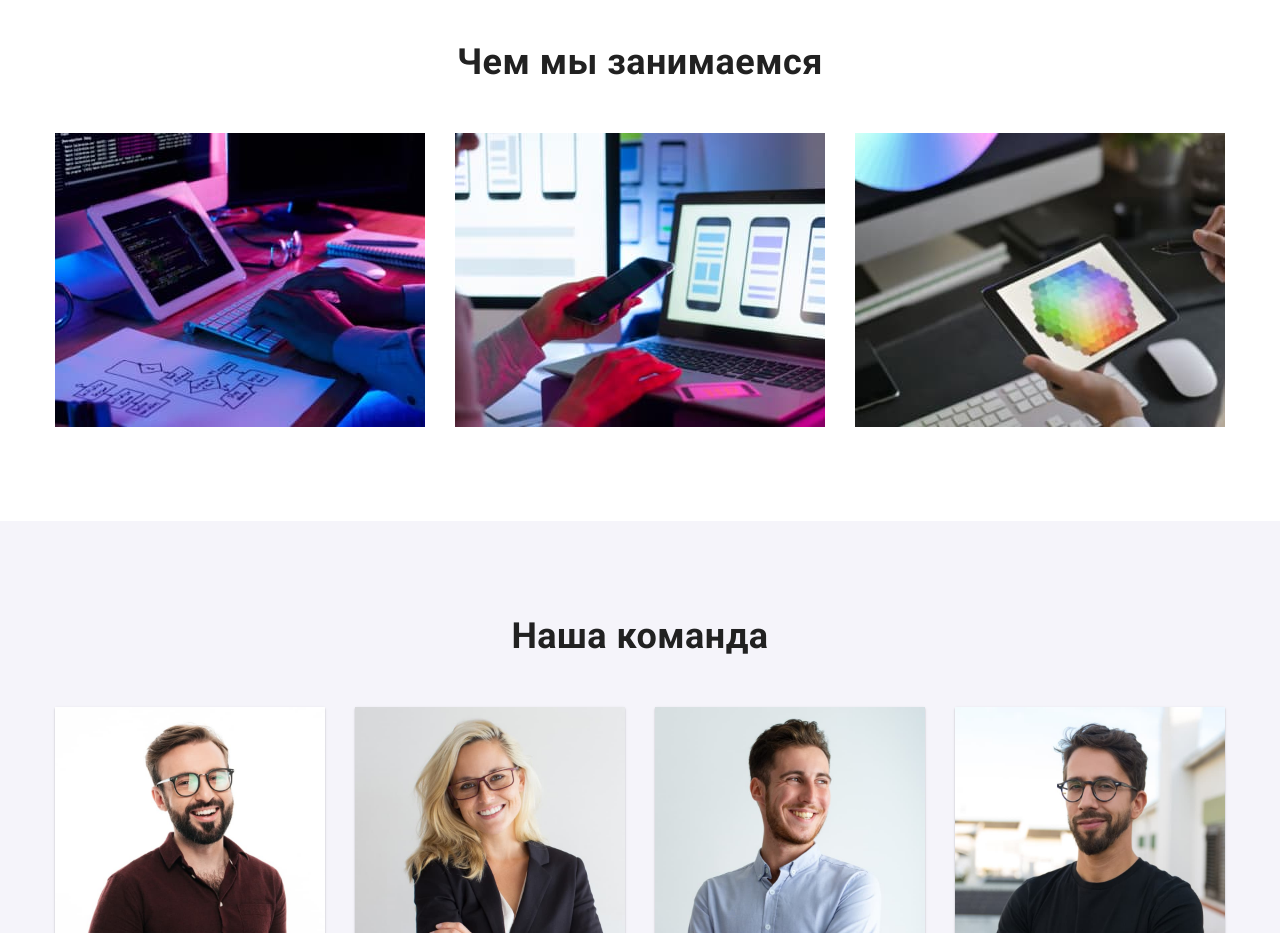
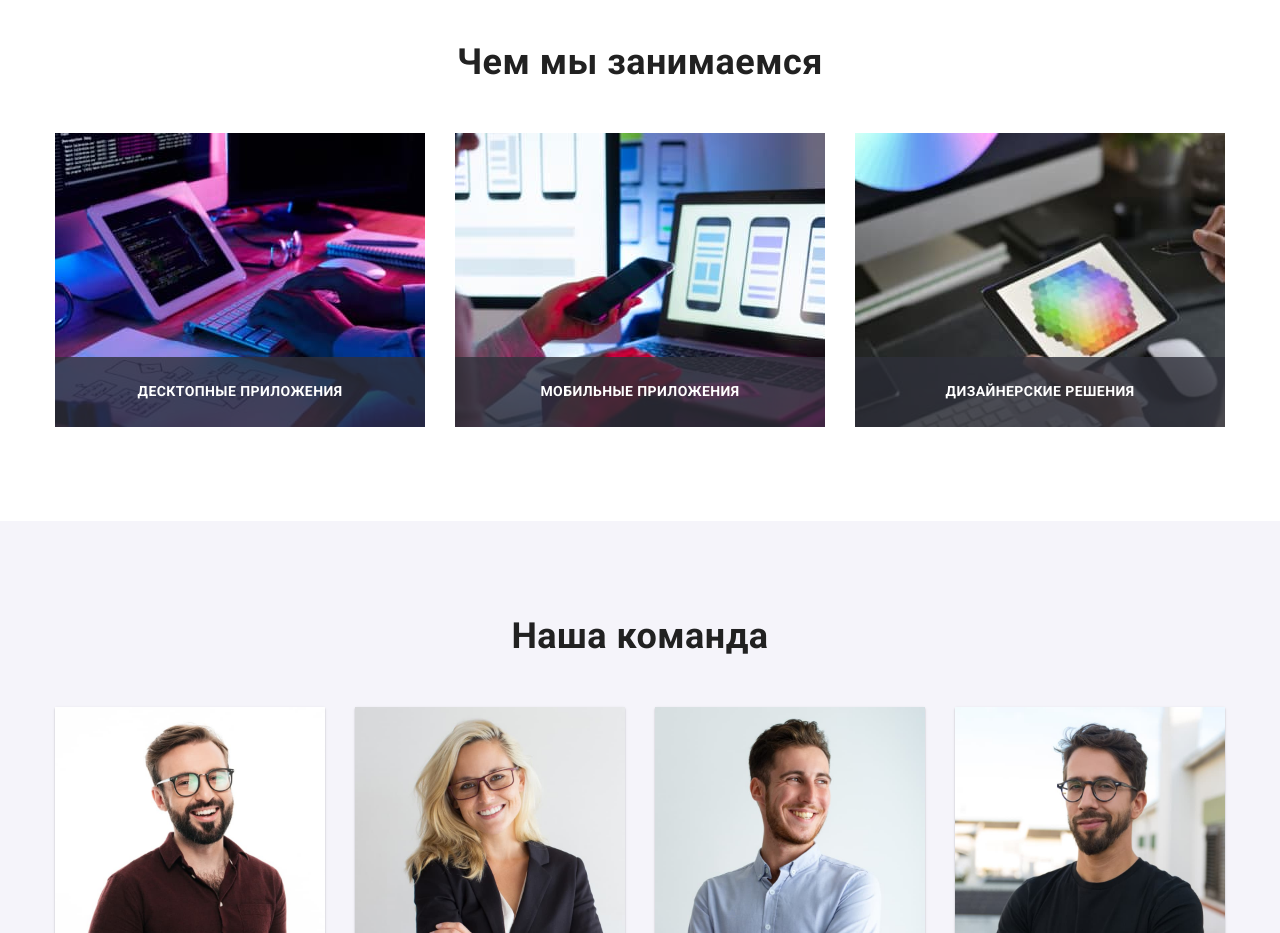
Before and after one commit to KatyaKolchanova/goit-markup-hw-05, a plain HTML site: page index.html in a window 1280 px wide. Shown: the part 1080-2013 px from the top of the page. Drawn offline with nearby package versions, Linux system fonts and the light colour scheme.

Commit message:
Ljбавляет лейблы на картинки в секции Услуги

```diff
--- a/css/styles.css
+++ b/css/styles.css
@@ -275,8 +275,31 @@ img {
   display: flex;
 }
 
+.services-list .item {
+  position: relative;
+}
+
 .services-list .item:not(:last-child) {
   margin-right: 30px;
+}
+
+.item-label {
+  position: absolute;
+  bottom: 0;
+  left: 0;
+  width: 100%;
+  padding-top: 27px;
+  padding-bottom: 27px;
+
+  text-align: center;
+
+  background: rgba(47, 48, 58, 0.8);
+  color: var(--primary-text-color-darkbcg);
+  font-weight: 700;
+  font-size: 14px;
+  line-height: 1.14;
+  letter-spacing: 0.03em;
+  text-transform: uppercase;
 }
 
 /* Стилизация секции с командой */
--- a/index.html
+++ b/index.html
@@ -104,12 +104,21 @@
 					<ul class="services-list">
 						<li class="item">
 							<img src="./images/code.jpg" alt="Процесс программирования" width="370">
+							<div class="item-label">
+								<p>Десктопные приложения</p>
+							</div>
 						</li>
 						<li class="item">
 							<img src="./images/screen.jpg" alt="Процесс разработки мобильных приложений" width="370">
+							<div class="item-label">
+								<p>Мобильные приложения</p>
+							</div>
 						</li>
 						<li class="item">
 							<img src="./images/colors.jpg" alt="Процесс дизайна" width="370">
+							<div class="item-label">
+								<p>Дизайнерские решения</p>
+							</div>
 						</li>
 					</ul>
 				</div>
```
